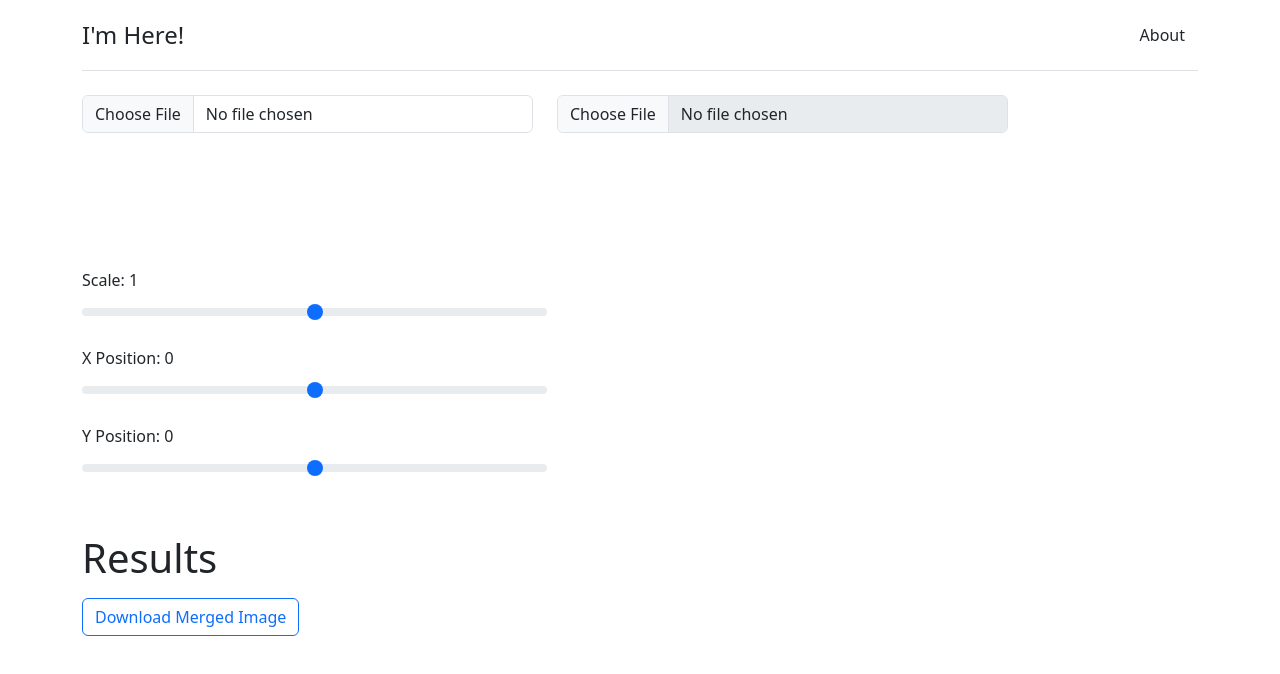
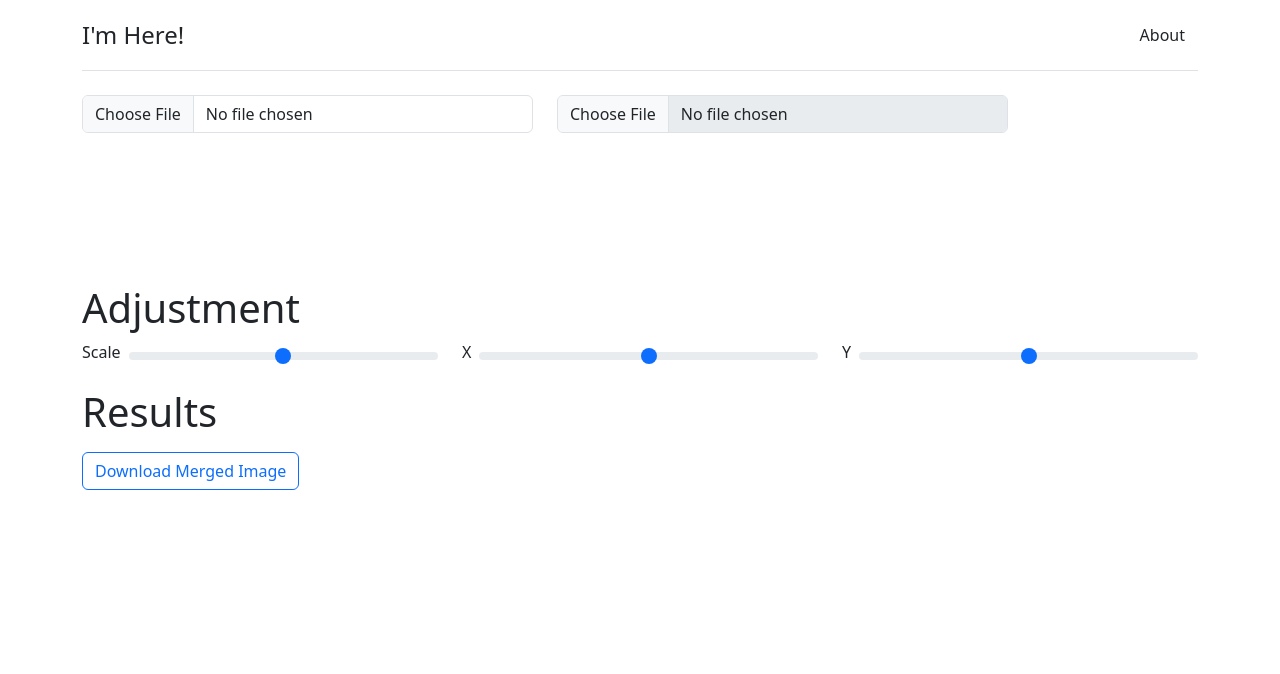
Before and after one commit to anitabi/IMHere, a React (Create React App) app: page / in a window 1280 px wide. Shown: the top 674 px of the page. Built offline with nearby package versions, Linux system fonts and the light colour scheme; a web font is replaced by a local one.

Commit message:
update adjustment bar

```diff
--- a/src/App.js
+++ b/src/App.js
@@ -167,9 +167,11 @@ function App() {
             </div>
 
           </div>
-          <div className="col-md-5">
-            <div className="mb-3">
-              <label htmlFor="scaleRange" className="form-label">Scale: {p2Para.scale}</label>
+          <div className="row mt-3">
+            <p class="h1">Adjustment</p>
+
+            <div className="col-md-4 d-flex align-items-center">
+              <label htmlFor="scaleRange" className="form-label me-2" onClick={() => setP2Para({ ...p2Para, scale: 1 })}>Scale</label>
               <input
                 type="range"
                 className="form-range"
@@ -181,8 +183,9 @@ function App() {
                 onChange={(e) => setP2Para({ ...p2Para, scale: parseFloat(e.target.value) })}
               />
             </div>
-            <div className="mb-3">
-              <label htmlFor="xRange" className="form-label">X Position: {p2Para.x}</label>
+
+            <div className="col-md-4 d-flex align-items-center">
+              <label htmlFor="xRange" className="form-label me-2" onClick={() => setP2Para({ ...p2Para, x: 0 })}>X</label>
               <input
                 type="range"
                 className="form-range"
@@ -194,8 +197,8 @@ function App() {
                 onChange={(e) => setP2Para({ ...p2Para, x: parseFloat(e.target.value) })}
               />
             </div>
-            <div className="mb-3">
-              <label htmlFor="yRange" className="form-label">Y Position: {p2Para.y}</label>
+            <div className="col-md-4 d-flex align-items-center">
+              <label htmlFor="yRange" className="form-label me-2" onClick={() => setP2Para({ ...p2Para, y: 0 })}>Y</label>
               <input
                 type="range"
                 className="form-range"
@@ -208,8 +211,7 @@ function App() {
               />
             </div>
           </div>
-
-          <div className="row mt-5">
+          <div className="row mt-3">
 
 
             <p class="h1">Results</p>
```
